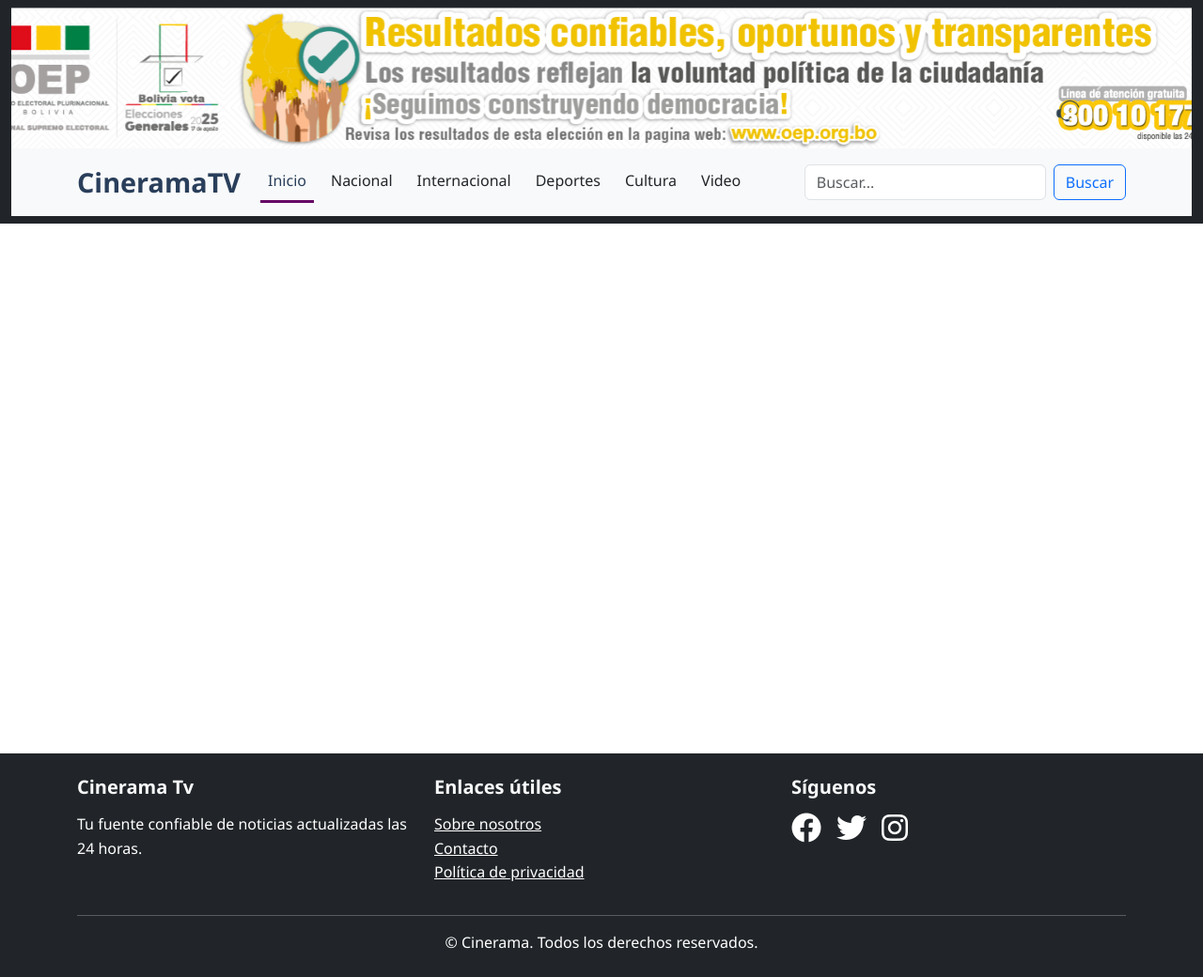
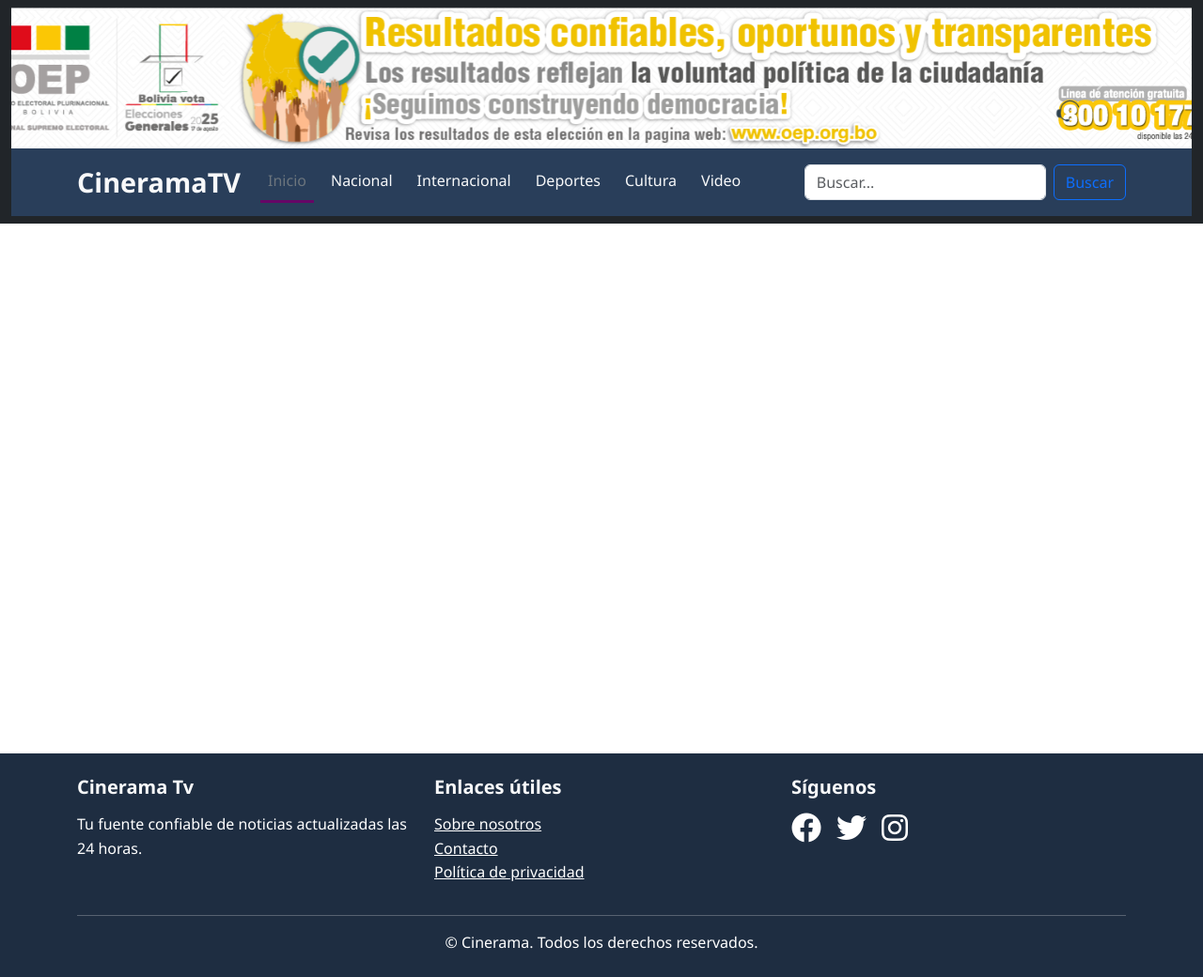
Before and after one commit to wilwilsonayalapoma/cinerama, a PHP site: page / in a window 1280 px wide. Shown: the whole page at 94% size. Run offline with PHP 8.4, Linux system fonts and the light colour scheme.

Commit message:
en esta version 0.1.3 los colores y temas ya estan cambiados y esta funcional solo el frontend

```diff
--- a/css/style.css
+++ b/css/style.css
@@ -4,6 +4,8 @@
   --primary-light: #3a5274;
   --primary-dark: #1e2d41;
   --primary-hover: #1e2d41;
+  --primary-principal: #293e5a;
+  --primary-texto: ;
 
   /* Paleta de acento - Púrpura (#660666) */
   --accent-color: #660666;
@@ -57,14 +59,14 @@
 .navbar-brand {
   font-weight: bold;
   font-size: 1.8rem;
-  color: var(--primary-color) !important;
+  color: var(--text-light) !important;
 }
 
 .navbar-nav .nav-link {
   font-weight: 500;
   margin: 0 5px;
   transition: all var(--transition-speed) ease;
-  color: var(--text-dark);
+  color: var(--text-light);
 }
 
 .navbar-nav .nav-link:hover {
@@ -74,9 +76,13 @@
 .active-nav {
   border-bottom: 3px solid var(--accent-color);
   font-weight: bold;
-  color: var(--primary-color) !important;
+  color: var(
+    --secondary-color
+  ) !important; /* este es cuando de hace  el cambio de estado actual */
 }
-
+.navbar {
+  background-color: #293e5a;
+}
 /* Secciones de noticias */
 .news-section {
   padding: var(--section-padding);
--- a/index.html
+++ b/index.html
@@ -40,7 +40,6 @@
       <div class="carousel-item" data-bs-interval="5000">
         <a href="https://www.oep.org.bo/"><img src="assets/img/fondo1-1.webp" class="d-block w-100" alt="Noticia 4" style="height:150px; object-fit:cover; cursor: pointer;"></a>
       </div>
-
                 <button class="carousel-control-prev" type="button" data-bs-target="#newsCarousel" data-bs-slide="prev">
                     <span class="carousel-control-prev-icon" aria-hidden="true"></span>
                     <span class="visually-hidden">Anterior</span>
@@ -49,13 +48,12 @@
                     <span class="carousel-control-next-icon" aria-hidden="true"></span>
                     <span class="visually-hidden">Siguiente</span>
                 </button>
-
         </div>
       </div>
 
-      <nav class="navbar navbar-expand-lg navbar-light bg-light">
+      <nav class="navbar navbar-expand-lg navbar-light bg-custom">
         <div class="container">
-          <a class="navbar-brand" href="index.php">CineramaTV</a>
+          <a class="navbar-brand" href="#">CineramaTV</a>
           <button
             class="navbar-toggler"
             type="button"
@@ -123,7 +121,7 @@
     </main>
 
     <!-- Footer (sería un include en PHP) -->
-    <footer class="bg-dark text-white py-4 mt-5">
+    <footer class="footer-custom text-white py-4 mt-5">
       <div class="container">
         <div class="row">
           <div class="col-md-4">
```
